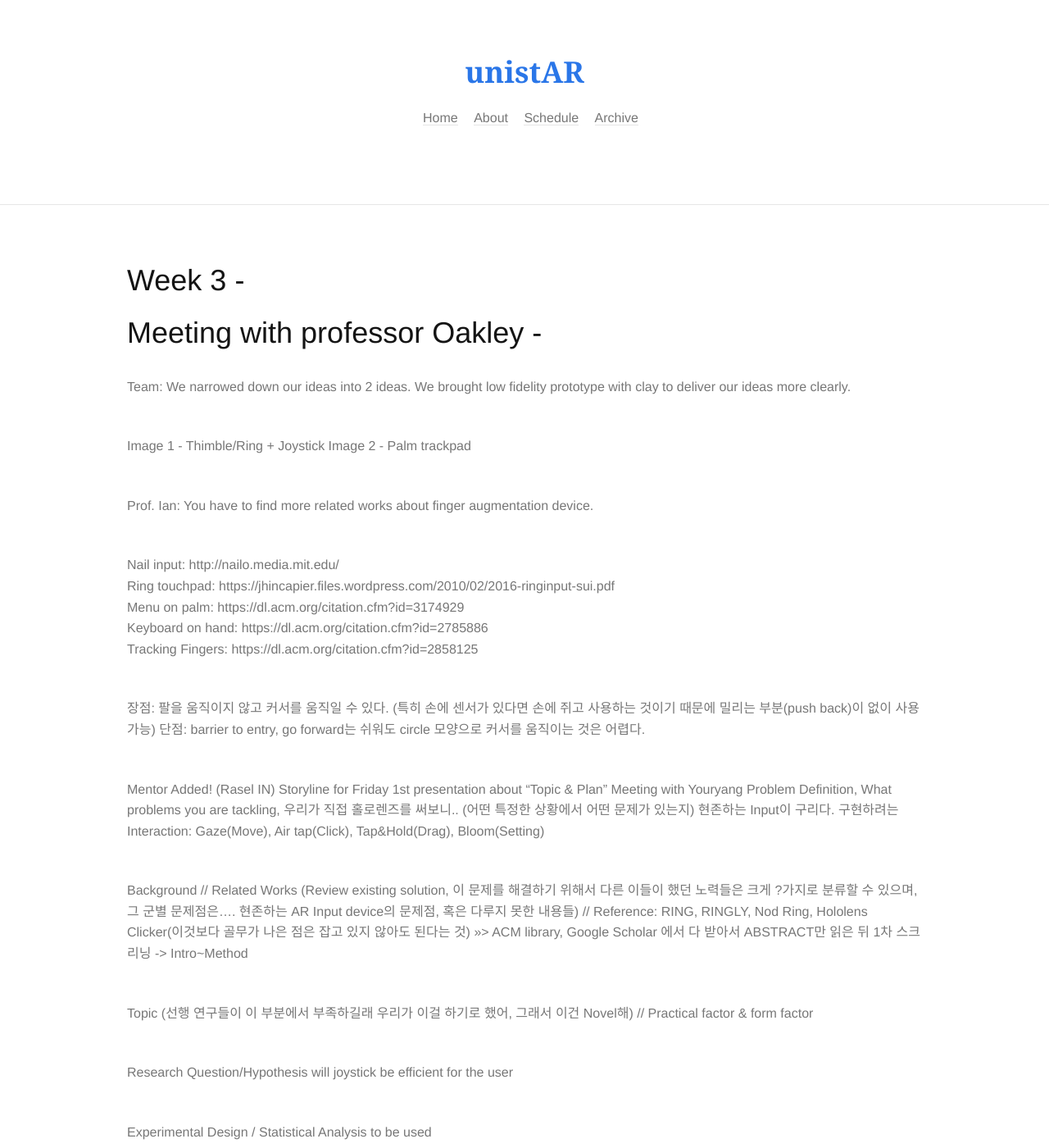
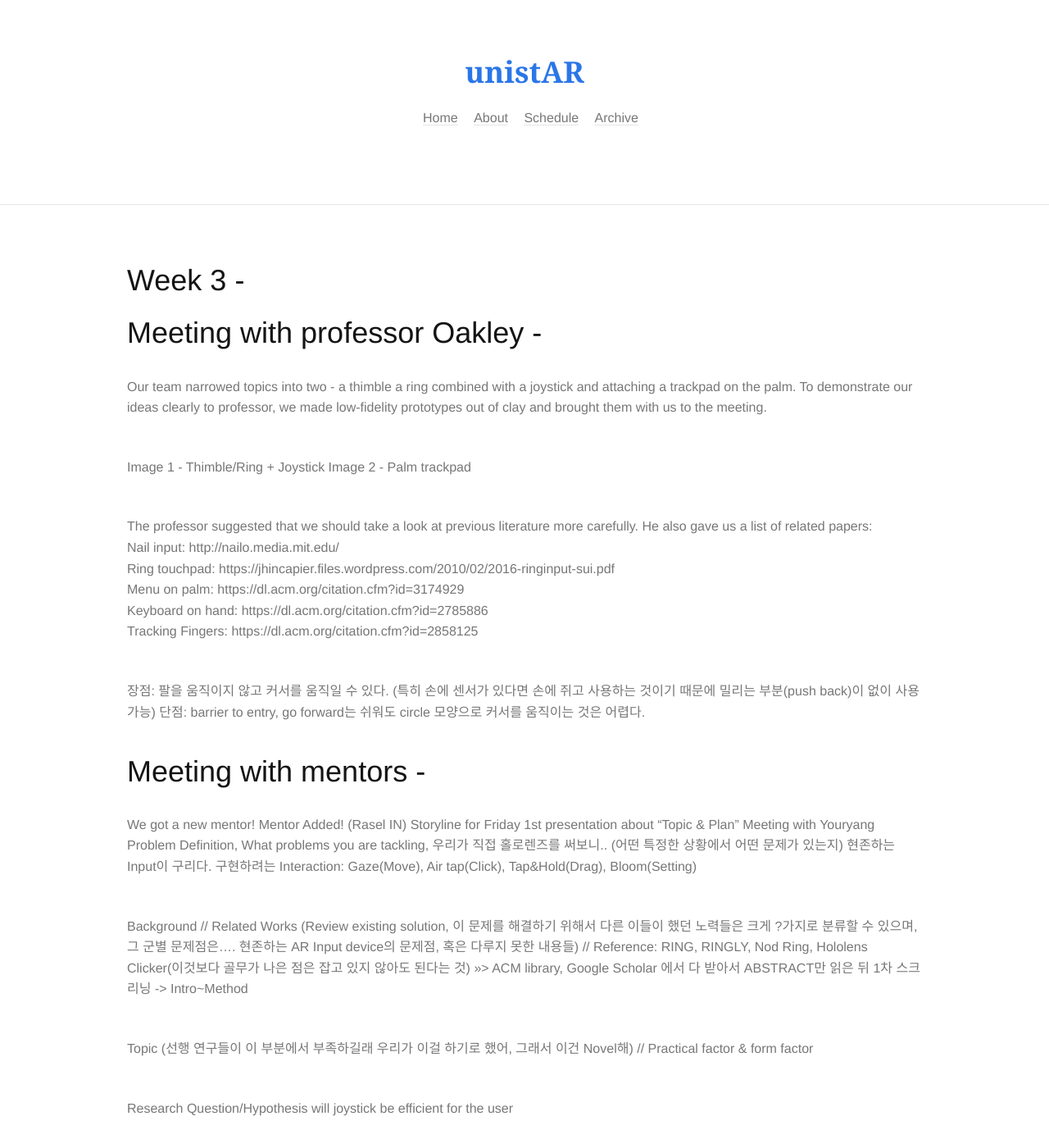
Before and after one commit to unist-AR/unist-AR.github.io, a Jekyll site: the page built from _posts/2018-03-30-Week-3.md, in a window 1280 px wide and 1400 px high. Shown: the whole window at 82% size. Built offline with Jekyll 4.4.1, drawn with Linux system fonts in a browser that asks for light colours; some web fonts are replaced.

Commit message:
Week 3 summary

```diff
--- a/_posts/2018-03-30-Week-3.md
+++ b/_posts/2018-03-30-Week-3.md
@@ -5,14 +5,13 @@ description: ""
 ---
 
 # Meeting with professor Oakley -
-Team: We narrowed down our ideas into 2 ideas.
-We brought low fidelity prototype with clay to deliver our ideas more clearly.
+Our team narrowed topics into two - a thimble a ring combined with a joystick and attaching a trackpad on the palm. To demonstrate our ideas clearly to professor, we made low-fidelity prototypes out of clay and brought them with us to the meeting.
 
 Image 1 - Thimble/Ring + Joystick
 Image 2 - Palm trackpad
 
-Prof. Ian: You have to find more related works about finger augmentation device.
-
+The professor suggested that we should take a look at previous literature more carefully. He also gave us a list of related papers:
+<br>
 Nail input: http://nailo.media.mit.edu/<br>
 Ring touchpad: https://jhincapier.files.wordpress.com/2010/02/2016-ringinput-sui.pdf<br>
 Menu on palm: https://dl.acm.org/citation.cfm?id=3174929<br>
@@ -20,11 +19,13 @@ Keyboard on hand: https://dl.acm.org/citation.cfm?id=2785886<br>
 Tracking Fingers: https://dl.acm.org/citation.cfm?id=2858125<br>
 
 
+
 장점: 팔을 움직이지 않고 커서를 움직일 수 있다.
 (특히 손에 센서가 있다면 손에 쥐고 사용하는 것이기 때문에 밀리는 부분(push back)이 없이 사용가능)
 단점: barrier to entry, go forward는 쉬워도 circle 모양으로 커서를 움직이는 것은 어렵다.
 
-
+# Meeting with mentors -
+We got a new mentor!
 Mentor Added! (Rasel IN)
 Storyline for Friday 1st presentation about “Topic & Plan”
 Meeting with Youryang
```
